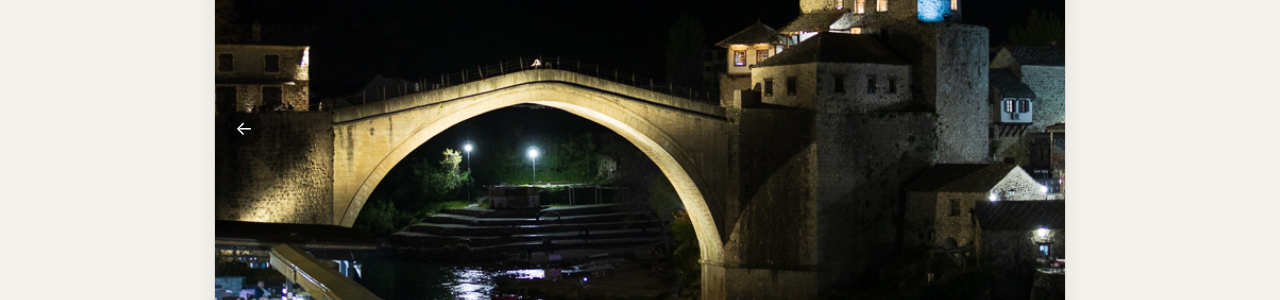
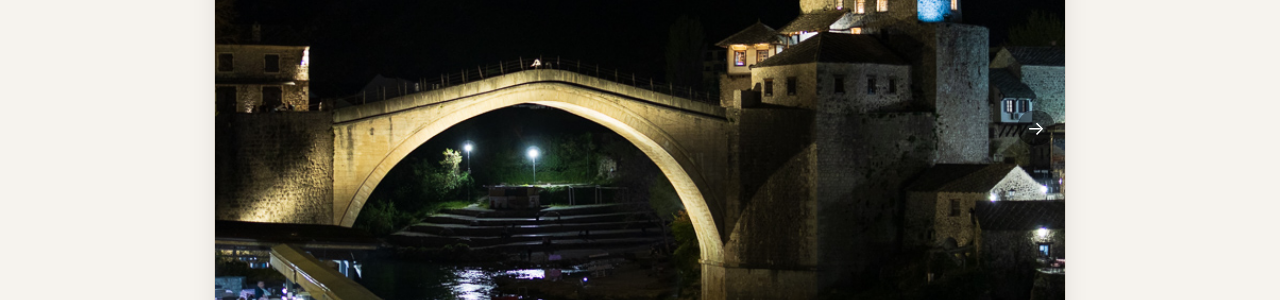
Before and after one commit to havassy/fotoblog, a Jekyll site: the page built from _posts/2026-04-09-oreghid_ejjel.md, in a window 1280 px wide. Shown: the part 251-551 px from the top of the page. Built offline with Jekyll 4.4.1, drawn with Linux system fonts in a browser that asks for light colours.

Commit message:
Update post.html

```diff
--- a/_layouts/post.html
+++ b/_layouts/post.html
@@ -248,8 +248,8 @@
   <div class="wrap">
     <article class="post-article">
       <div class="image-with-nav">
-        {% if page.previous %}
-        <a class="post-arrow prev" href="{{ page.previous.url | relative_url }}" aria-label="Előző bejegyzés">
+        {% if page.next %}
+        <a class="post-arrow prev" href="{{ page.next.url | relative_url }}" aria-label="Előző bejegyzés">
           &larr;
         </a>
         {% endif %}
@@ -263,8 +263,8 @@
   />
   {% endif %}
 
-        {% if page.next %}
-        <a class="post-arrow next" href="{{ page.next.url | relative_url }}" aria-label="Következő bejegyzés">
+        {% if page.previous %}
+        <a class="post-arrow next" href="{{ page.previous.url | relative_url }}" aria-label="Következő bejegyzés">
           &rarr;
         </a>
         {% endif %}
```
